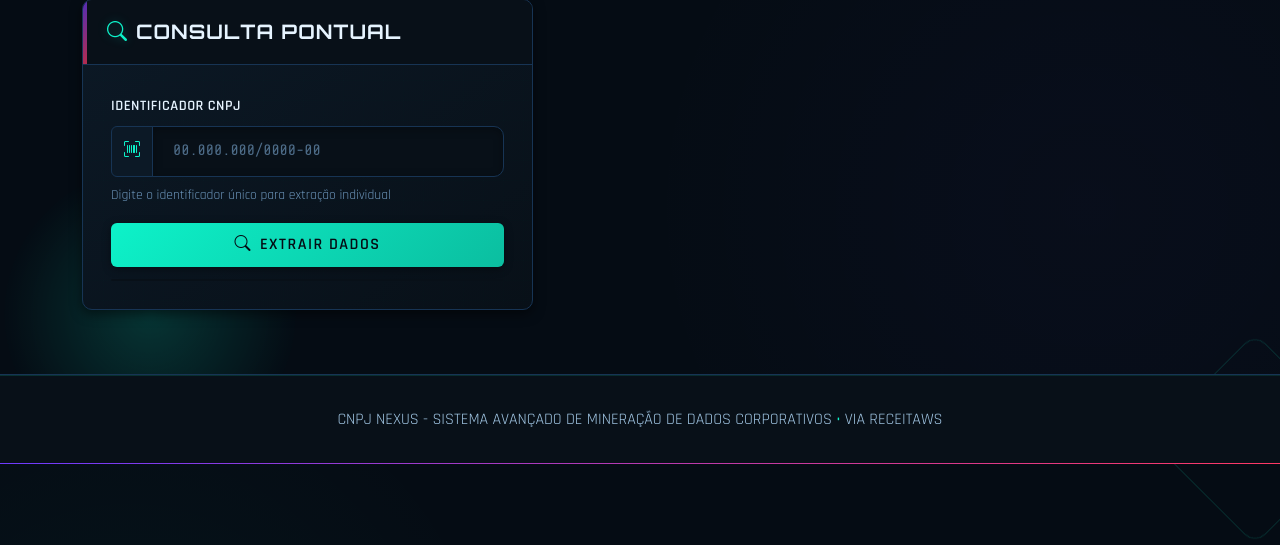
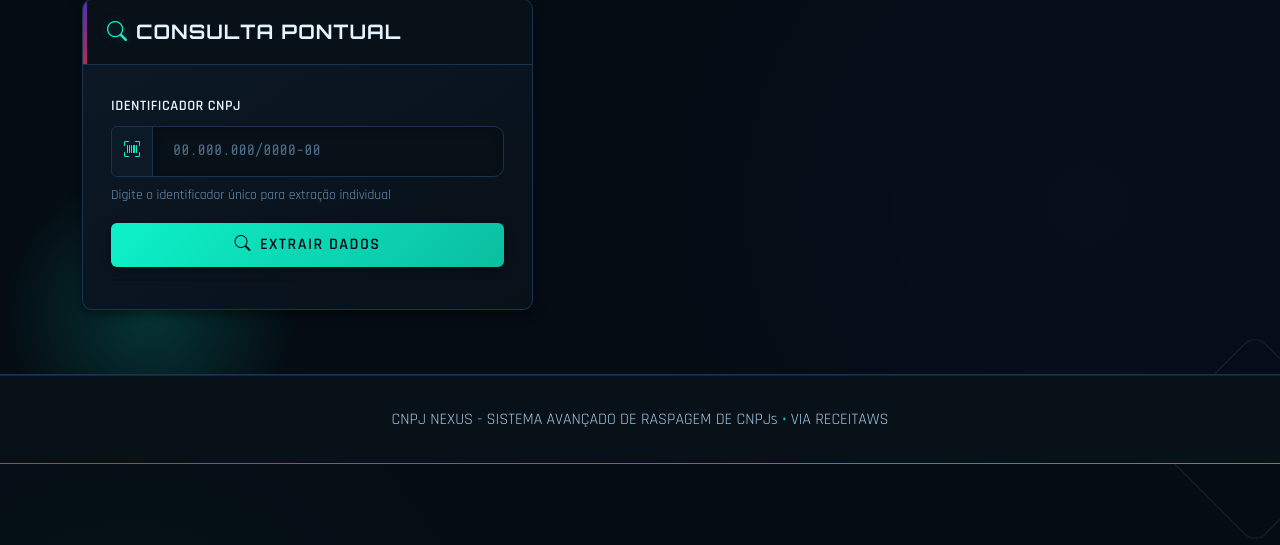
Before and after one commit to LucasAgroTech/cnpjdev, a FastAPI app: page / in a window 1280 px wide; the page is wider, and only the part inside the window is pictured. Shown: the part 820-1365 px from the top of that part. Run offline with FastAPI, Linux system fonts and the light colour scheme; data that the repository does not hold is empty.

Commit message:
commitando

```diff
--- a/templates/index.html
+++ b/templates/index.html
@@ -1587,7 +1587,7 @@
     <!-- Footer -->
     <div class="footer">
         <div class="container text-center">
-            <p class="mb-0">CNPJ NEXUS - SISTEMA AVANÇADO DE MINERAÇÃO DE DADOS CORPORATIVOS <span class="text-primary">•</span> VIA RECEITAWS</p>
+            <p class="mb-0">CNPJ NEXUS - SISTEMA AVANÇADO DE RASPAGEM DE CNPJs <span class="text-primary">•</span> VIA RECEITAWS</p>
         </div>
     </div>
 
```
